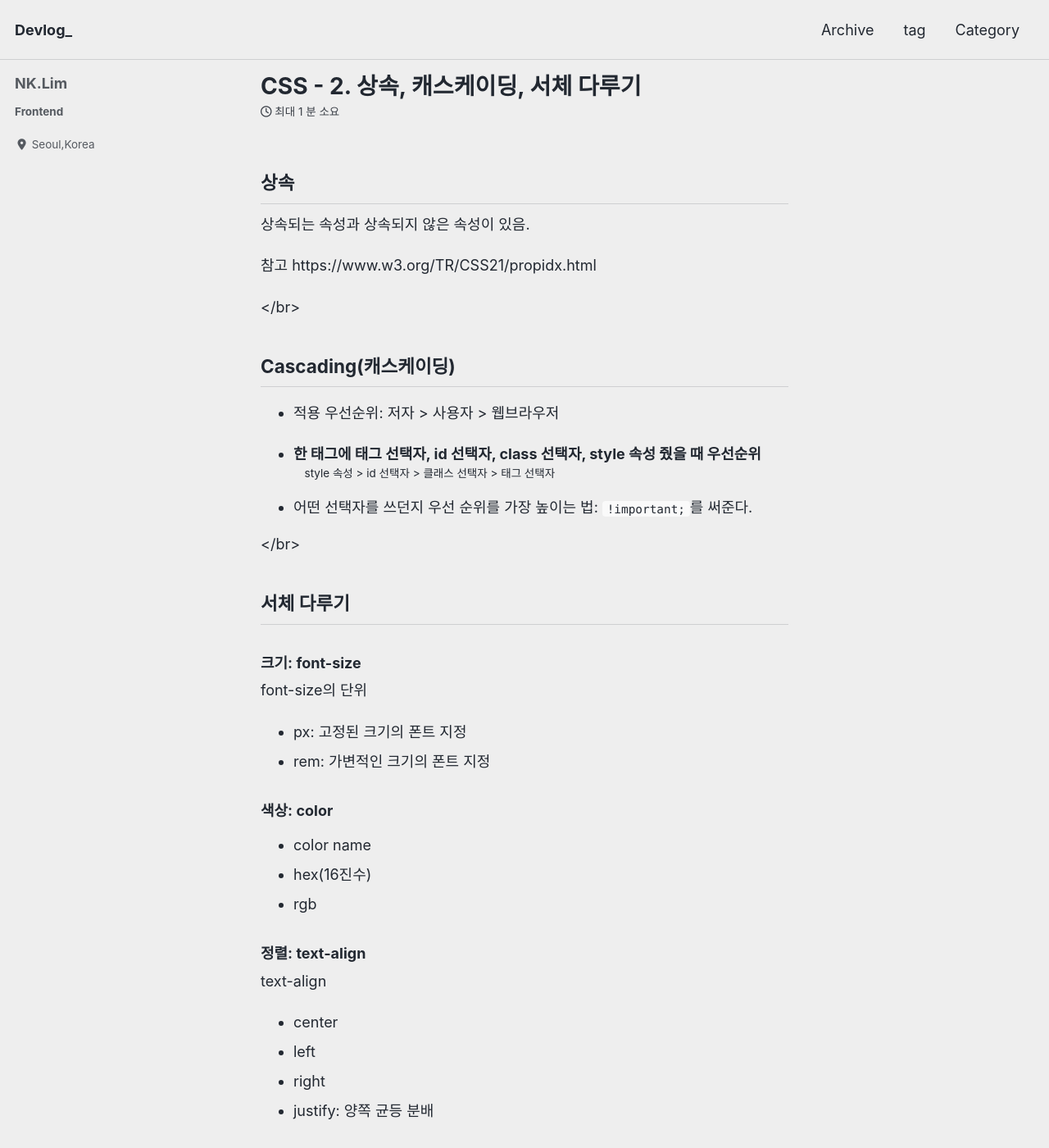
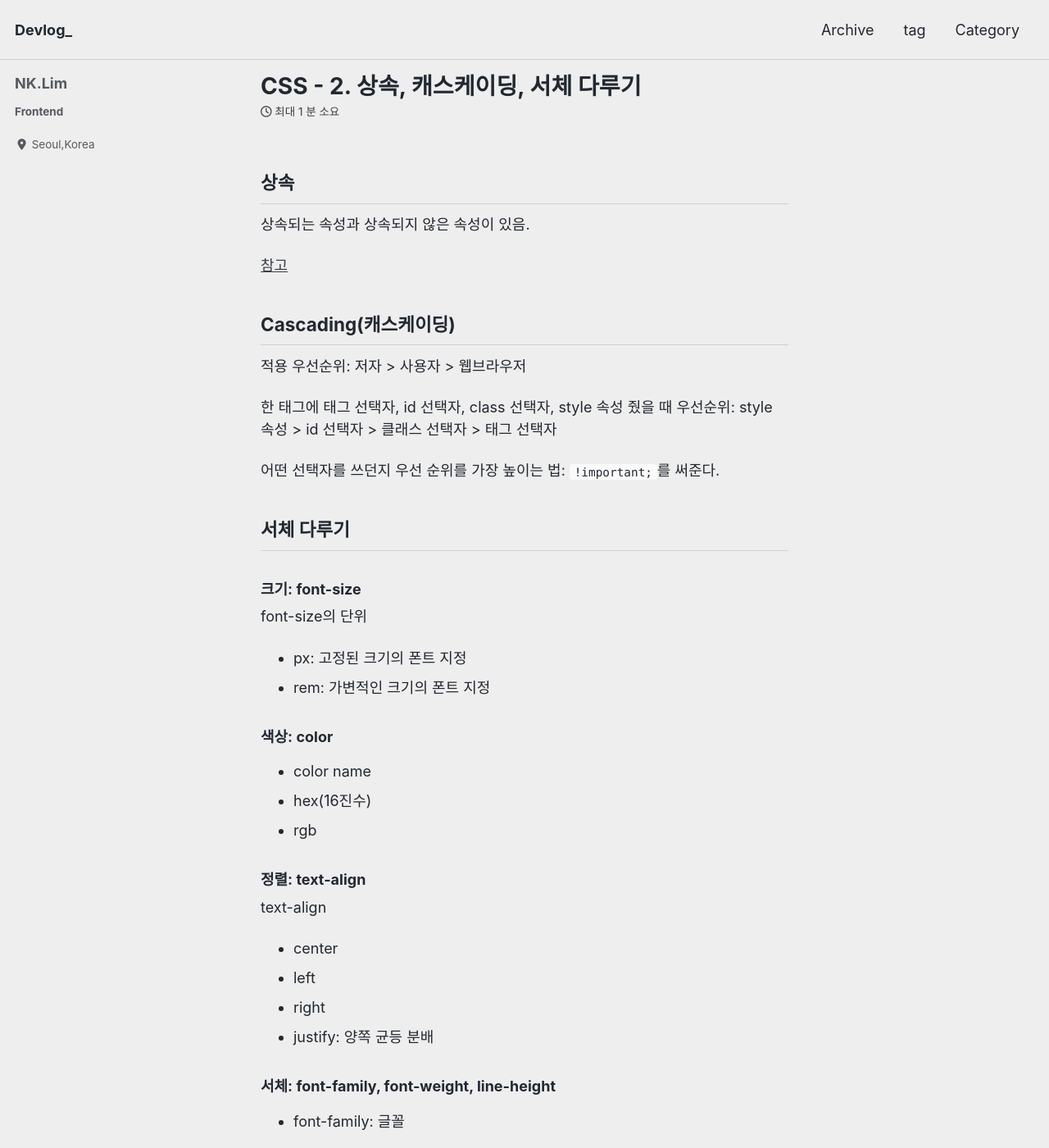
Before and after one commit to nangkyeonglim/nangkyeonglim.github.io, a Jekyll site: the page built from _posts/2020-02-20-css2.md, in a window 1280 px wide and 1400 px high. Shown: the whole window at 82% size. Built offline with Jekyll 4.4.1, drawn with Linux system fonts in a browser that asks for light colours; cached includes are drawn as plain includes; nearby versions of some CDN libraries; comment, search, counter and statistics services are not loaded; some of the changed text lies outside the part shown.

Commit message:
Update 2020-02-20-css2.md

```diff
--- a/_posts/2020-02-20-css2.md
+++ b/_posts/2020-02-20-css2.md
@@ -8,21 +8,15 @@ categories: css
 
 상속되는 속성과 상속되지 않은 속성이 있음.
 
-참고 https://www.w3.org/TR/CSS21/propidx.html
-
-</br>
+[참고](https://www.w3.org/TR/CSS21/propidx.html)
 
 ## Cascading(캐스케이딩)
 
-* 적용 우선순위: 저자 > 사용자 > 웹브라우저
+적용 우선순위: 저자 > 사용자 > 웹브라우저
 
-* 한 태그에 태그 선택자, id 선택자, class 선택자, style 속성 줬을 때 우선순위
+한 태그에 태그 선택자, id 선택자, class 선택자, style 속성 줬을 때 우선순위: style 속성 > id 선택자 > 클래스 선택자 > 태그 선택자
 
-    : style 속성 > id 선택자 > 클래스 선택자 > 태그 선택자
-
-* 어떤 선택자를 쓰던지 우선 순위를 가장 높이는 법: `!important;`를 써준다.
-
-</br>
+어떤 선택자를 쓰던지 우선 순위를 가장 높이는 법: `!important;`를 써준다.
 
 ## 서체 다루기
 
@@ -56,4 +50,4 @@ text-align
 
 - font-weight: 폰트 두께,
 - line-height: 행 사이 간격
-- font: 서체 속성들 한 번에 지정(font-style font-variant font-weight font-size/line-height font-family|caption|icon|menu|message-box|small-caption|status-bar|initial|inherit;)
+- font: 서체 속성들 한 번에 지정
```
